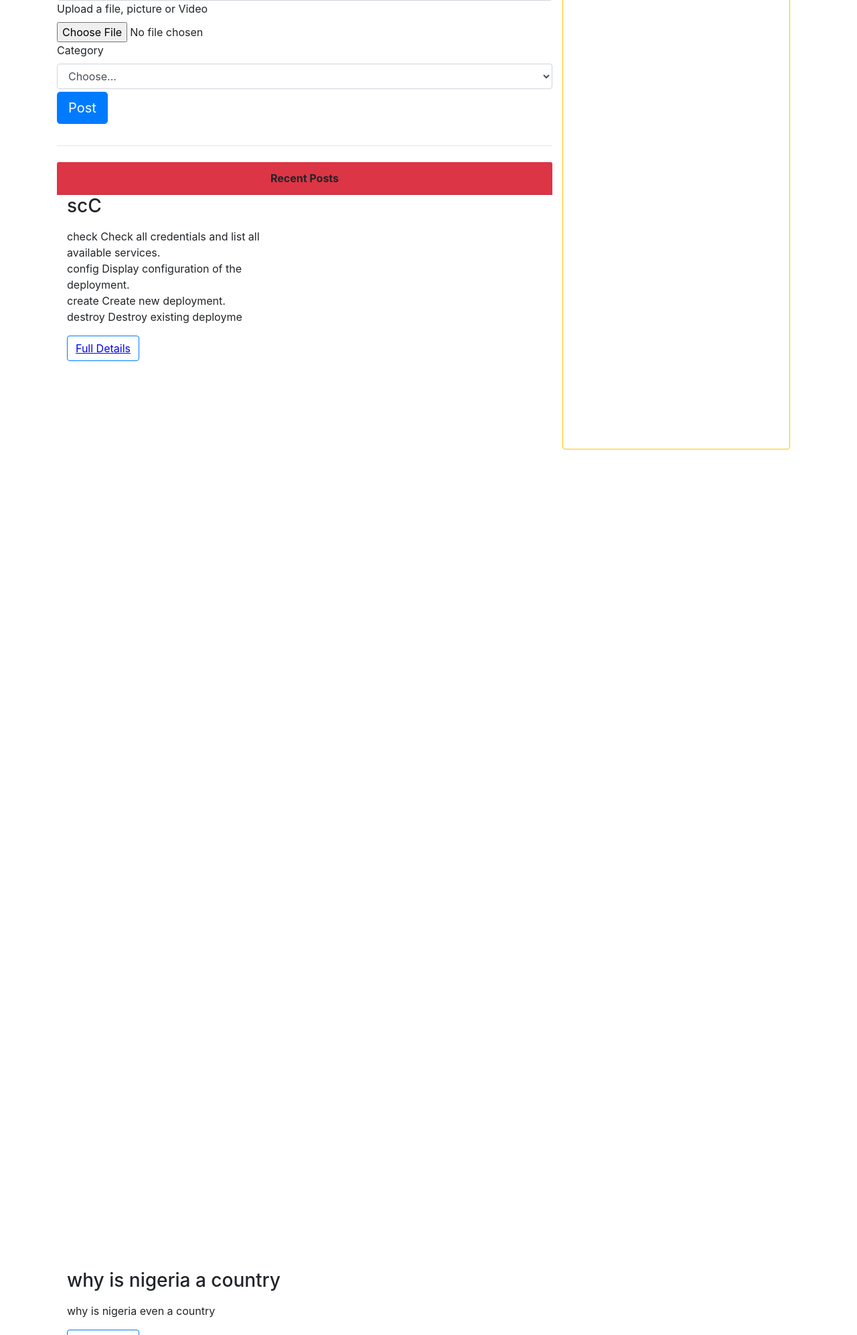
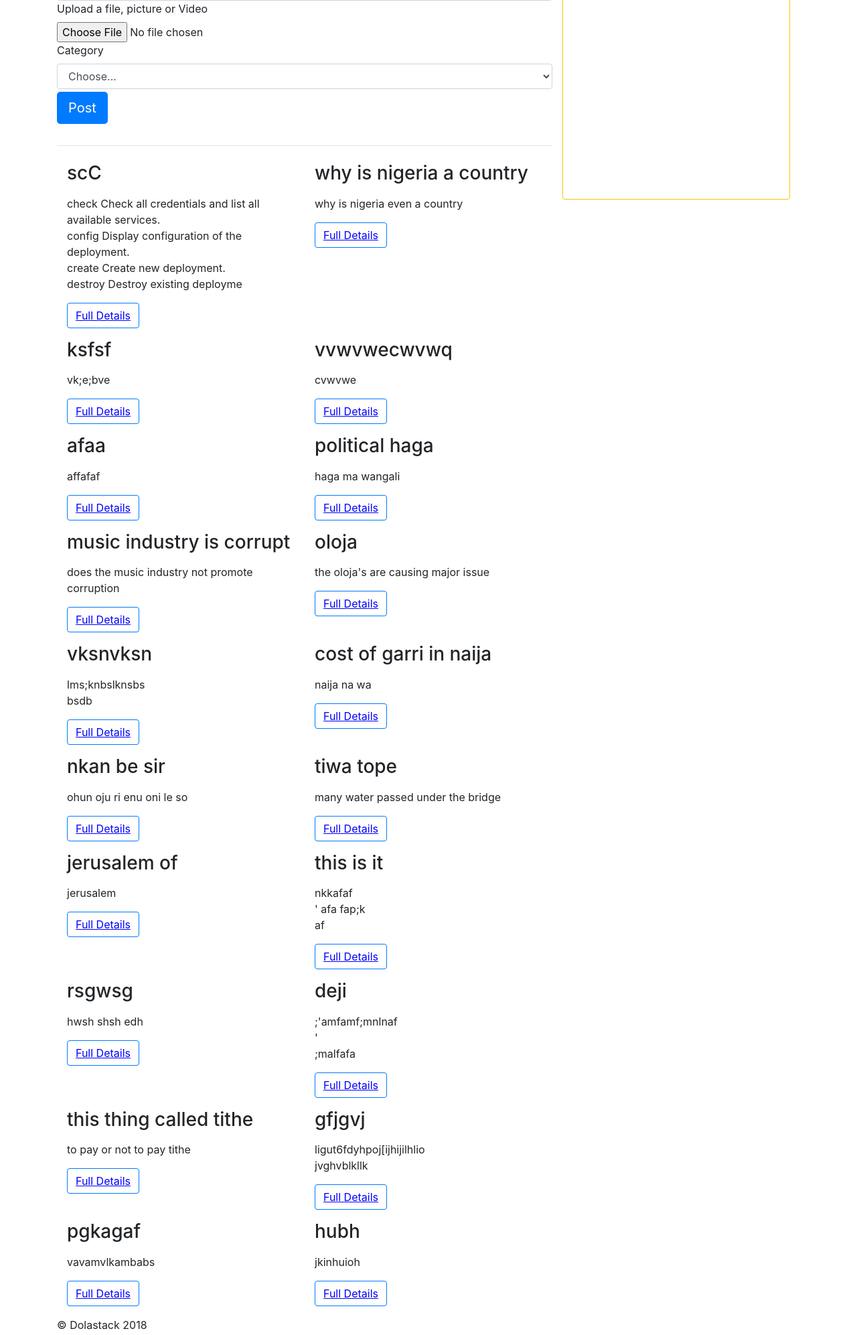
Before and after one commit to dolastack/naijarants, a Django app: page / in a window 1280 px wide. Shown: the part 322-2315 px from the top of the page at 67% size. Run offline with Django 3.2, Linux system fonts and the light colour scheme; data comes from the database, SQL or seed files in the repository; parts of the project's set-up code (start-up, migrations or seed data) failed here and were passed over; some libraries are stand-ins or nearby versions.

Commit message:
removed second card

```diff
--- a/templates/index.html
+++ b/templates/index.html
@@ -33,11 +33,6 @@
                <hr/>
             </div> <!--Card end -->
 
-          <div class="card border-0 mb-2" style="width: 100%;">
-          <div class="card-header bg-danger font-weight-bold text-center">
-              Recent Posts
-          </div>
-
           {% for rant in rants_list  %}
             <div class="col-md-6">
                 <h3>{{rant.title}} </h3>
@@ -49,7 +44,7 @@
                 </p>
            </div>
           {% endfor %}
-        </div> <!--Card end -->
+
         </div> <!-- col8 row -->
         </div> <!-- col-xs-12 col-sm-8 -->
 
```
